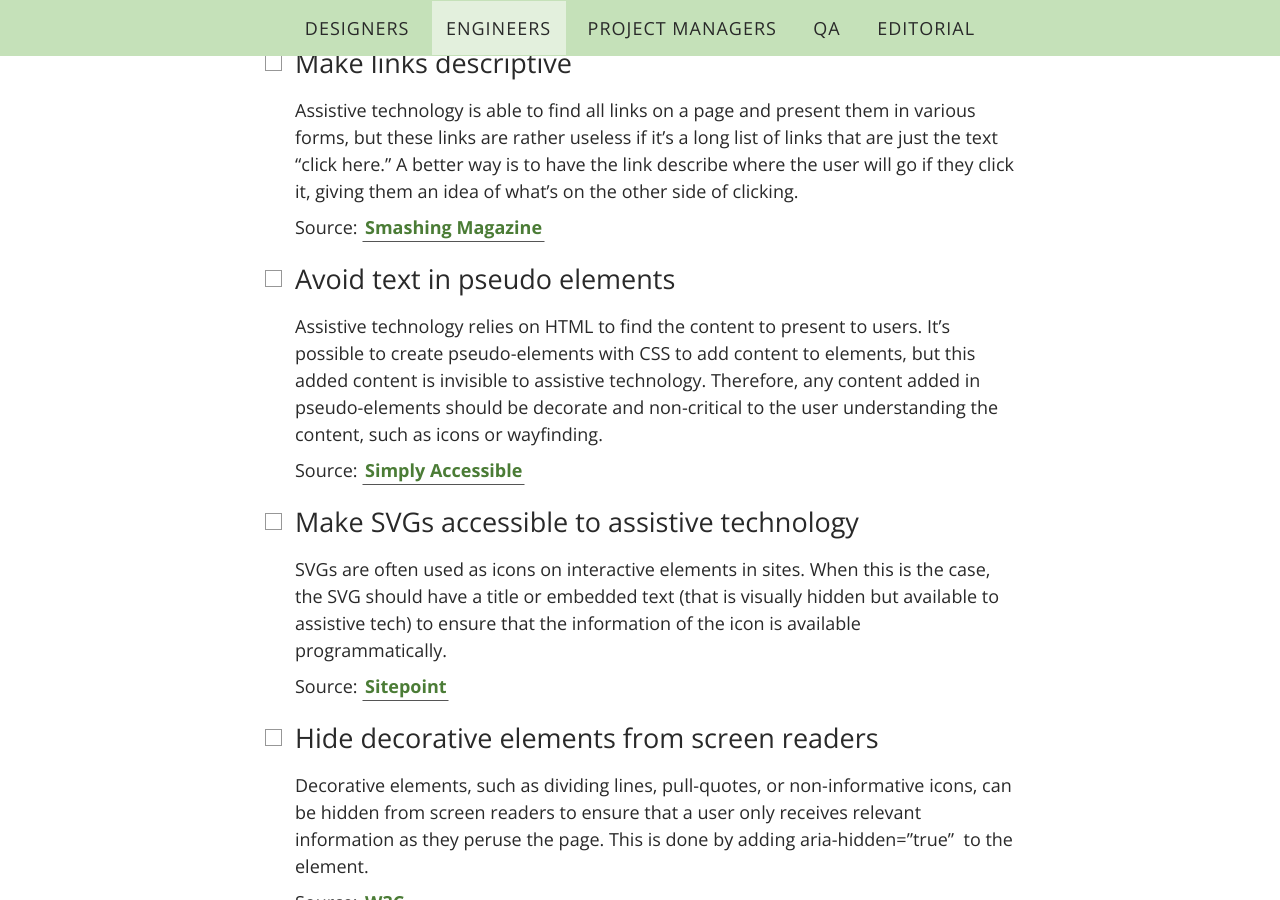
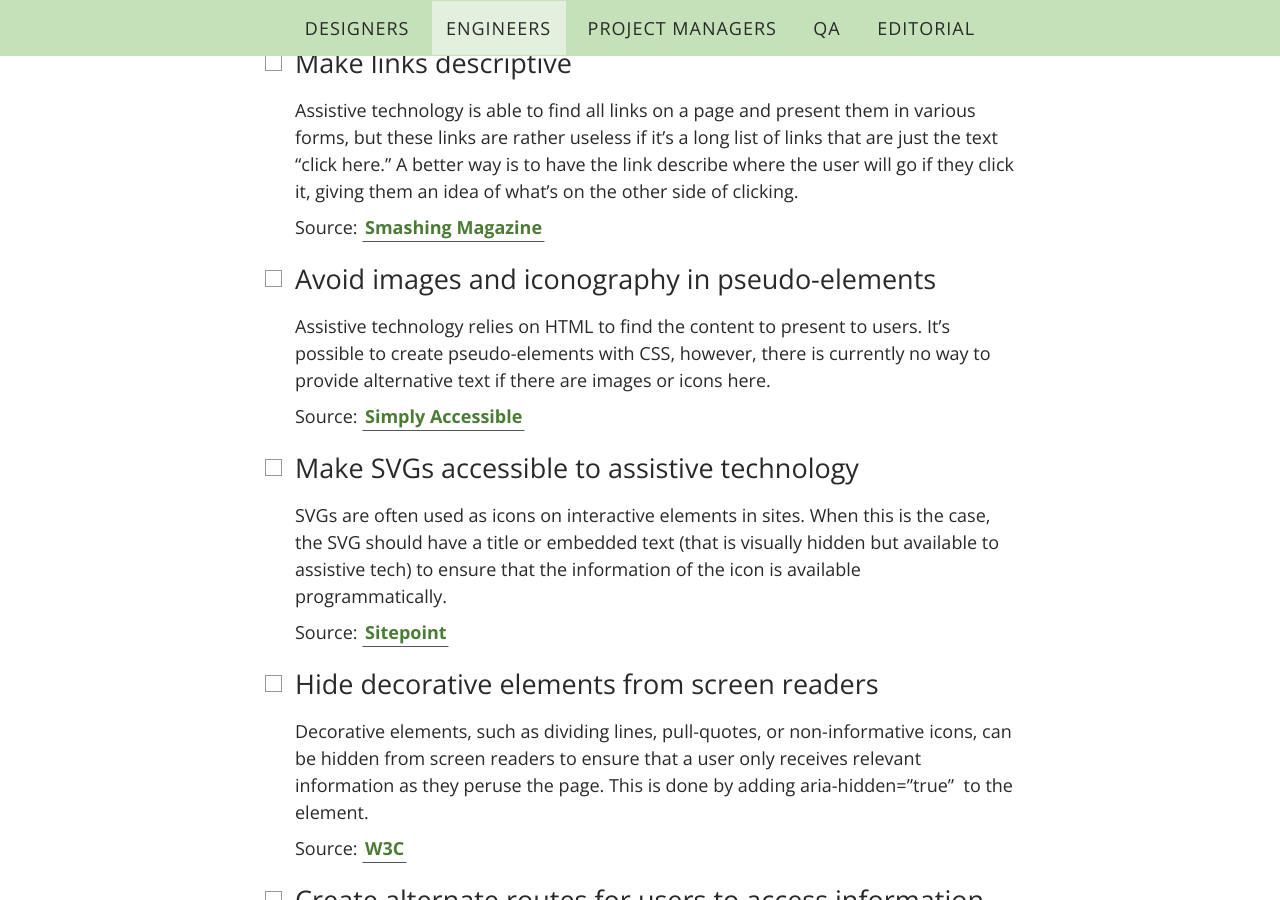
Before and after one commit to voxmedia/accessibility, a Jekyll site: the page built from index.html, in a window 1280 px wide and 900 px high, scrolled down 5300 px. Built offline with Jekyll 4.4.1, drawn with Linux system fonts in a browser that asks for light colours.

Commit message:
address #28

```diff
--- a/_includes/engineers.html
+++ b/_includes/engineers.html
@@ -91,9 +91,9 @@
     <li>
       <label id="engineers-10">
         <input type="checkbox"><b></b>
-        <p>Avoid text in pseudo elements</p>
+        <p>Avoid images and iconography in pseudo-elements</p>
       </label>
-      <p>Assistive technology relies on HTML to find the content to present to users. It’s possible to create pseudo-elements with CSS to add content to elements, but this added content is invisible to assistive technology. Therefore, any content added in pseudo-elements should be decorate and non-critical to the user understanding the content, such as icons or wayfinding.</p>
+      <p>Assistive technology relies on HTML to find the content to present to users. It’s possible to create pseudo-elements with CSS, however, there is currently no way to provide alternative text if there are images or icons here.</p>
       <p>Source: <a href="http://simplyaccessible.com/article/three-pitfalls-text-alternatives/">Simply Accessible</a></p>
     </li>
 
```
